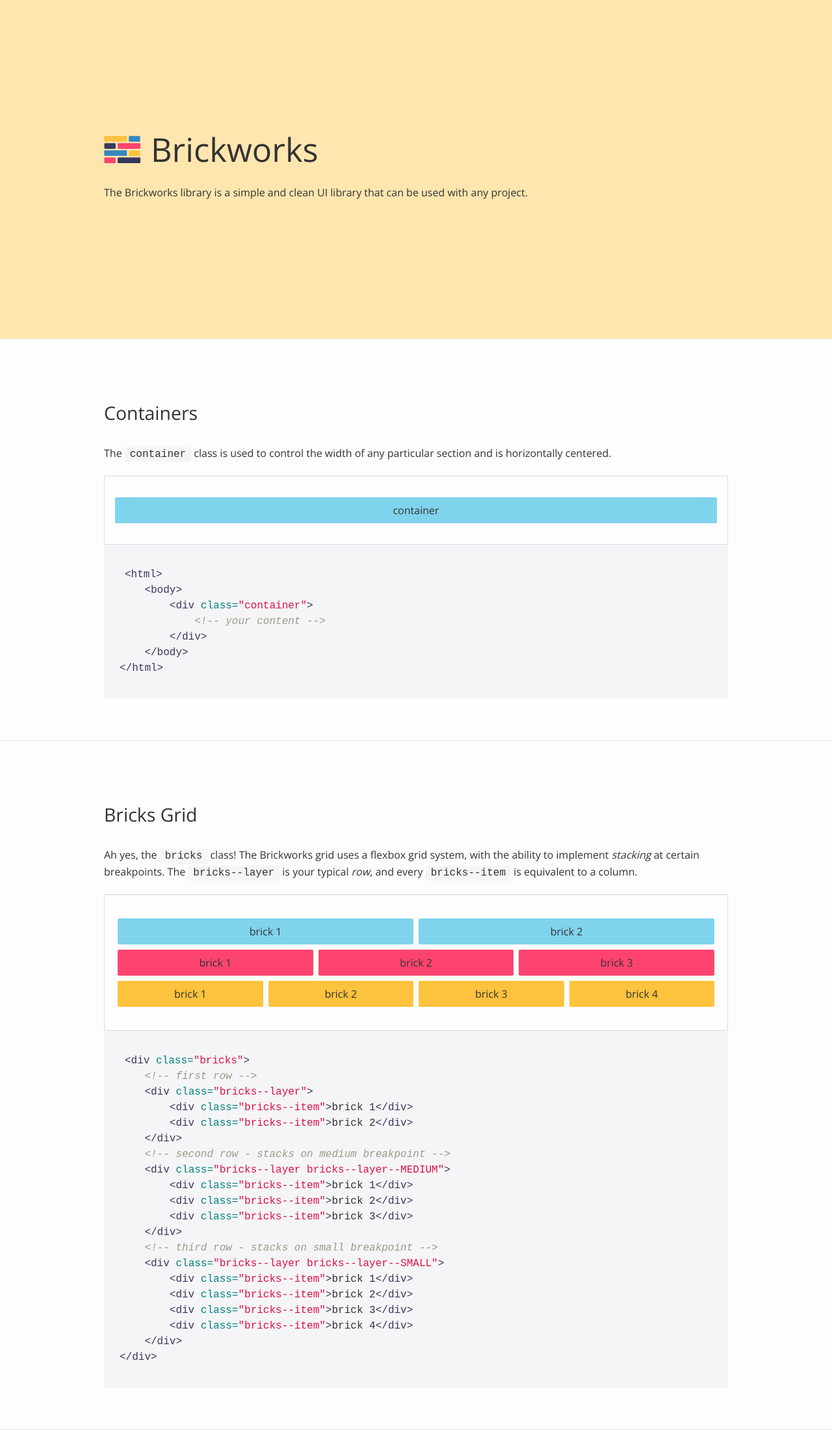
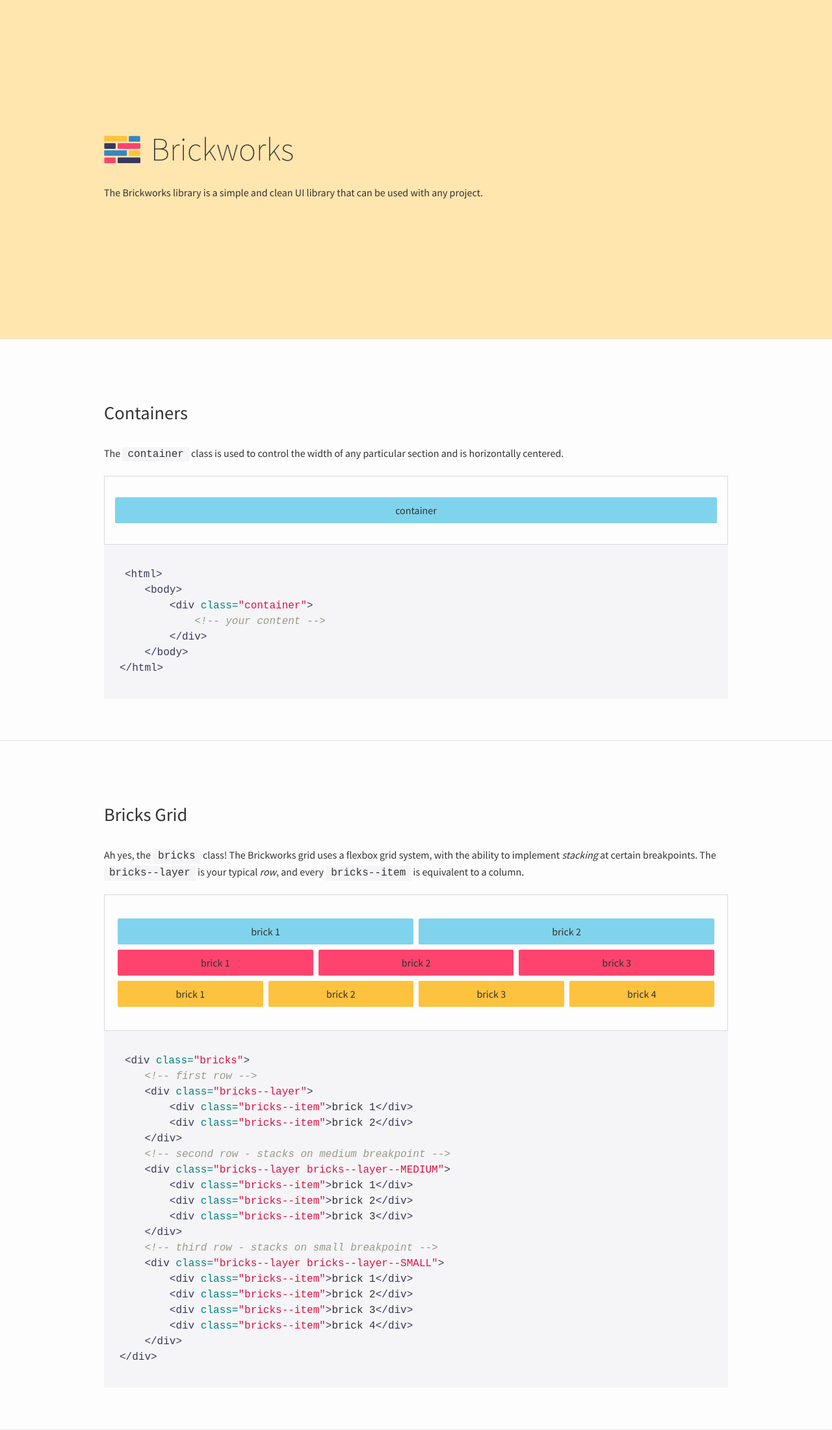
Before and after one commit to techtolentino/one-seven, a Jekyll site: the page built from index.html, in a window 1280 px wide. Shown: the whole page at 65% size. Built offline with Jekyll 4.4.1, drawn with Linux system fonts in a browser that asks for light colours.

Commit message:
typography update

```diff
--- a/_includes/head.html
+++ b/_includes/head.html
@@ -4,6 +4,6 @@
     <title>Brickworks</title>
     <meta name="description" content="">
     <meta name="viewport" content="width=device-width, initial-scale=1">
-    <link href='https://fonts.googleapis.com/css?family=Martel:700|Open+Sans:400,200,700' rel='stylesheet' type='text/css'>
+    <link href='https://fonts.googleapis.com/css?family=Martel:700|Source+Sans+Pro:400,200,700' rel='stylesheet' type='text/css'>
     <link rel="stylesheet" href="{{site.url}}/css/main.css">
 </head>
--- a/_sass/_config.scss
+++ b/_sass/_config.scss
@@ -1,5 +1,5 @@
 // Base variables
-$base-font-family: 'Open Sans', sans-serif;
+$base-font-family: 'Source Sans Pro', sans-serif;
 $base-font-size:   1em;
 $base-font-weight: 400;
 $small-font-size:  $base-font-size * 0.875;
--- a/_sass/_typography.scss
+++ b/_sass/_typography.scss
@@ -1,22 +1,26 @@
-h1, h2, h3, h4 {
+h1 {
+    font-size: 3.157em;
     font-weight: 200;
 }
 
-h1 {
-    font-size: 3.157em;}
-
 h2 {
-    font-size: 2.369em;}
+    font-size: 2.369em;
+    font-weight: 400;
+}
 
 h3 {
-    font-size: 1.777em;}
+    font-size: 1.777em;
+    font-weight: 400;
+}
 
 h4 {
-    font-size: 1.333em;}
+    font-size: 1.333em;
+    font-weight: 400;
+}
 
 h5 {
     font-size: 1em;
-    font-weight: 700;
+    font-weight: 400;
 }
 
 small,
```
